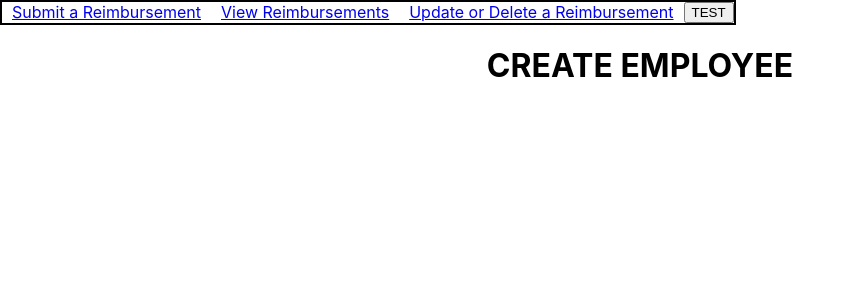
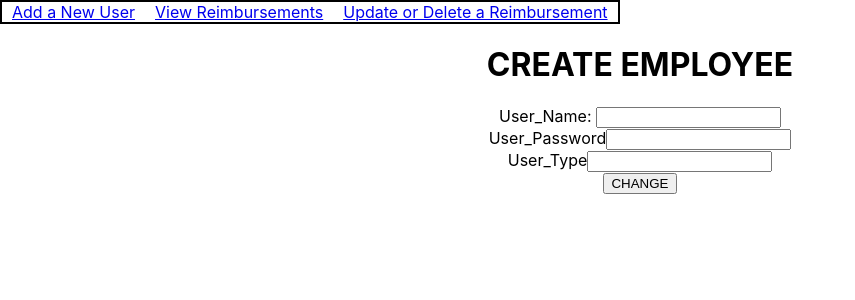
Before and after one commit to 230306-RubyOnRail/Tyler_Christian_ProjectOne_FrontEnd, a React (Create React App) app in the folder front_end/: page /add-user in a window 1280 px wide. Shown: the top 300 px of the page, without its empty margins (0-855 px from the left). Built offline with nearby package versions, Linux system fonts and the light colour scheme.

Commit message:
April 13, 3_48_Apm

```diff
--- a/front_end/src/App.tsx
+++ b/front_end/src/App.tsx
@@ -21,17 +21,16 @@ function App() {
     <div className="App">
 
       <BrowserRouter>
-      {localStorage.getItem('token') != "NULL" ? (
+      {/* {localStorage.getItem('token') != "NULL" ? (
         <>
           <Navbar />
          </>
-      )
-
-      : (
+      ) : (
 
         <>
         </>
-      )}
+      )} */}
+      <Navbar />
       <Routes>
 
         <Route path = '/' element={<HomeLanding/>}/>
--- a/front_end/src/components/CreateEmployee.tsx
+++ b/front_end/src/components/CreateEmployee.tsx
@@ -4,13 +4,55 @@ export function CreateEmployee() {
     const [eUsrName, set_eUsrName] = useState('');
     const [eUsrPassword, set_eUsrPassword] = useState('');
     const [eUsrType, set_eUserType] = useState('');
+    const [errorMessage, setErrorMessage] = useState('');
+    const handleAccountMaker = () =>{
+        console.log("handleReimbursements!!!");
+        fetch('http://localhost:3000/users_create/',
+        {
+            method:'POST',
+            headers: {
+                'Content-Type':'application/json'
+            },
+            body: JSON.stringify({
+                user_name: eUsrName,
+                user_type: eUsrPassword,
+                user_password: eUsrType
+            })
+        }).then(response=>{
+            if(!response.ok){setErrorMessage("PROBLEM");}
+            else{setErrorMessage("NO PROBLEM");}
+        })
+    };
 
-    const handleAccountMaker = () =>{
-        console.log("CREATE ACCOUNT!!!1");
-        //fetch()
+    const handleChange_eUsrName = (event:any) => {
+        set_eUsrName(event.target.value);
     }
+    const handleChange_eUsrPassword=(event:any)=>{
+        set_eUsrPassword(event.target.value);
+    }
+    const handleChange_eUserType=(event:any)=>{
+        set_eUserType(event.target.value);
+    }
+
+
+
+
     return(<div>
         <h1>CREATE EMPLOYEE</h1>
-        <></>
+        <div>
+            <label>User_Name: </label>
+            <input type = "text" name= "User_Name" required value = {eUsrName} onChange={handleChange_eUsrName}/>
+            <br />
+            <label>User_Password</label>
+            <input type="text" name="User_Password" onChange={handleChange_eUsrPassword}/>
+            <br />
+            <label>User_Type</label>
+            <input type = "text" min="0.01" step="0.01" name = "User_Type"onChange={handleChange_eUserType}/>
+            <br />
+            <button onClick={handleAccountMaker}>CHANGE</button>
+        </div>
+        <div>
+            {errorMessage}
+        </div>
     </div>);
 }
--- a/front_end/src/components/HomePage.tsx
+++ b/front_end/src/components/HomePage.tsx
@@ -52,6 +52,7 @@ export function HomeLanding() {
         setToken(cur_token => token);
         localStorage.setItem('token', token);
         localStorage.setItem('tokentype', tokentype);
+        window.dispatchEvent(new Event("StorageChange"));
         localStorage.setItem('user_id', user_id);
         if (tokentype === "Management")
         {navigate("/Management")}
--- a/front_end/src/components/Navbar.tsx
+++ b/front_end/src/components/Navbar.tsx
@@ -1,40 +1,95 @@
 import React from "react";
 import { Link } from 'react-router-dom';
-
+import {useEffect, useState} from 'react';
 type NavbarProps = {
   userrole: string;
 }
-function testForThings(){
-  console.log("Token Type = "+localStorage.getItem('tokentype')+"-------");
+
+
+
+
+export function Navbar() {
+  const [isLoggedIn, setLoggedIn] = useState(localStorage.getItem('tokentype'));
+  const testForThings = () =>{
+    console.log("Token Type = "+localStorage.getItem('tokentype')+"-------");
+    console.log("isLoggedIn = "+isLoggedIn+"-------");
+  }
+
+  const [count, setCount] = useState(0);
+
+  useEffect(() => {
+      const handleStoreChange =()=>{
+        setLoggedIn(localStorage.getItem('tokentype'));
+      }
+    // setTimeout(() => {
+      window.addEventListener('StorageChange',handleStoreChange);
+    //   setCount((count) => count + 1);
+    // }, 100);
+    return () => window.removeEventListener('StorageChange',handleStoreChange);
+  },[]);
+
+  // useEffect(()=>{
+  //   console.log("USEEFFECT____");
+  //   if(isLoggedIn !== localStorage.getItem('tokentype'))
+  //   {
+  //     console.log("NOT EQUAL"+isLoggedIn+"====="+localStorage.getItem('tokentype'));
+  //   }
+  //   else
+  //   {
+  //     console.log("ISEQUAL"+isLoggedIn+"====="+localStorage.getItem('tokentype'));
+  //   }
+  //   }
+
+  //   );
+
+
+
+
+  return (
+    <>
+    {isLoggedIn == "NULL"? (
+    <>
+    {/* COUNT {count} times {isLoggedIn} */}
+    </>
+    ):( <nav style={{ display: 'flex', flexDirection: 'row'}}>
+      <ul style={{ listStyleType: 'none', display: 'flex', flexDirection: 'row', margin: 0, padding: 0 , border:'2px solid black' }}>
+        {isLoggedIn === "Employee" ? (
+          <>
+          {/* <li>EMPLOYEE {count} times {isLoggedIn}</li> */}
+          <li style={{ margin: '0 10px' }}><Link to="/submit-reimbursement">Submit a Reimbursement</Link></li>
+          </>
+        ) : (
+          <>
+          {/* <li>MANAGER {count} times {isLoggedIn}</li> */}
+          <li style={{ margin: '0 10px' }}><Link to="/add-user">Add a New User</Link></li></>
+
+        )}
+        <li style={{ margin: '0 10px' }}><Link to="/view-reimbursements">View Reimbursements</Link></li>
+        <li style={{ margin: '0 10px' }}><Link to="/update-reimbursement">Update or Delete a Reimbursement</Link></li>
+        {/* <button onClick={testForThings}>TEST </button> */}
+      </ul>
+    </nav>)
+    }
+
+  </>
+
+  );
+
 }
-export function Navbar() {
-  if(localStorage.getItem('tokentype') === "Manager" )
-  {
-    return (
-      <nav style={{ display: 'flex', flexDirection: 'row'}}>
+
+{/* <nav style={{ display: 'flex', flexDirection: 'row'}}>
         <ul style={{ listStyleType: 'none', display: 'flex', flexDirection: 'row', margin: 0, padding: 0 , border:'2px solid black' }}>
+          {}
           <li style={{ margin: '0 10px' }}><Link to="/add-user">Add a New User</Link></li>
           <li style={{ margin: '0 10px' }}><Link to="/view-reimbursements">View Reimbursements</Link></li>
           <li style={{ margin: '0 10px' }}><Link to="/update-reimbursement">Update or Delete a Reimbursement</Link></li>
           <button onClick={testForThings}>TEST </button>
         </ul>
-      </nav>
-      );
-  }
-  else{
-    return (
-      <nav style={{ display: 'flex', flexDirection: 'row'}}>
-        <ul style={{ listStyleType: 'none', display: 'flex', flexDirection: 'row', margin: 0, padding: 0 , border:'2px solid black' }}>
-          <li style={{ margin: '0 10px' }}><Link to="/submit-reimbursement">Submit a Reimbursement</Link></li>
-          <li style={{ margin: '0 10px' }}><Link to="/view-reimbursements">View Reimbursements</Link></li>
-          <li style={{ margin: '0 10px' }}><Link to="/update-reimbursement">Update or Delete a Reimbursement</Link></li>
-          <button onClick={testForThings}>TEST </button>
-        </ul>
-      </nav>
-    );
-  }
+      </nav> */}
 
-}
+
+
+
 
 // this works
 // import React from "react";
@@ -59,3 +114,33 @@ export function Navbar() {
 //     </nav>
 //   );
 // }
+
+
+// if(localStorage.getItem('tokentype') === "NULL" ){
+//   return(<></>);
+// }
+// else if(localStorage.getItem('tokentype') === "Manager" )
+// {
+//   return (
+//     <nav style={{ display: 'flex', flexDirection: 'row'}}>
+//       <ul style={{ listStyleType: 'none', display: 'flex', flexDirection: 'row', margin: 0, padding: 0 , border:'2px solid black' }}>
+//         <li style={{ margin: '0 10px' }}><Link to="/add-user">Add a New User</Link></li>
+//         <li style={{ margin: '0 10px' }}><Link to="/view-reimbursements">View Reimbursements</Link></li>
+//         <li style={{ margin: '0 10px' }}><Link to="/update-reimbursement">Update or Delete a Reimbursement</Link></li>
+//         <button onClick={testForThings}>TEST </button>
+//       </ul>
+//     </nav>
+//     );
+// }
+// else{
+//   return (
+//     <nav style={{ display: 'flex', flexDirection: 'row'}}>
+//       <ul style={{ listStyleType: 'none', display: 'flex', flexDirection: 'row', margin: 0, padding: 0 , border:'2px solid black' }}>
+//         <li style={{ margin: '0 10px' }}><Link to="/submit-reimbursement">Submit a Reimbursement</Link></li>
+//         <li style={{ margin: '0 10px' }}><Link to="/view-reimbursements">View Reimbursements</Link></li>
+//         <li style={{ margin: '0 10px' }}><Link to="/update-reimbursement">Update or Delete a Reimbursement</Link></li>
+//         <button onClick={testForThings}>TEST </button>
+//       </ul>
+//     </nav>
+//   );
+// }
```
